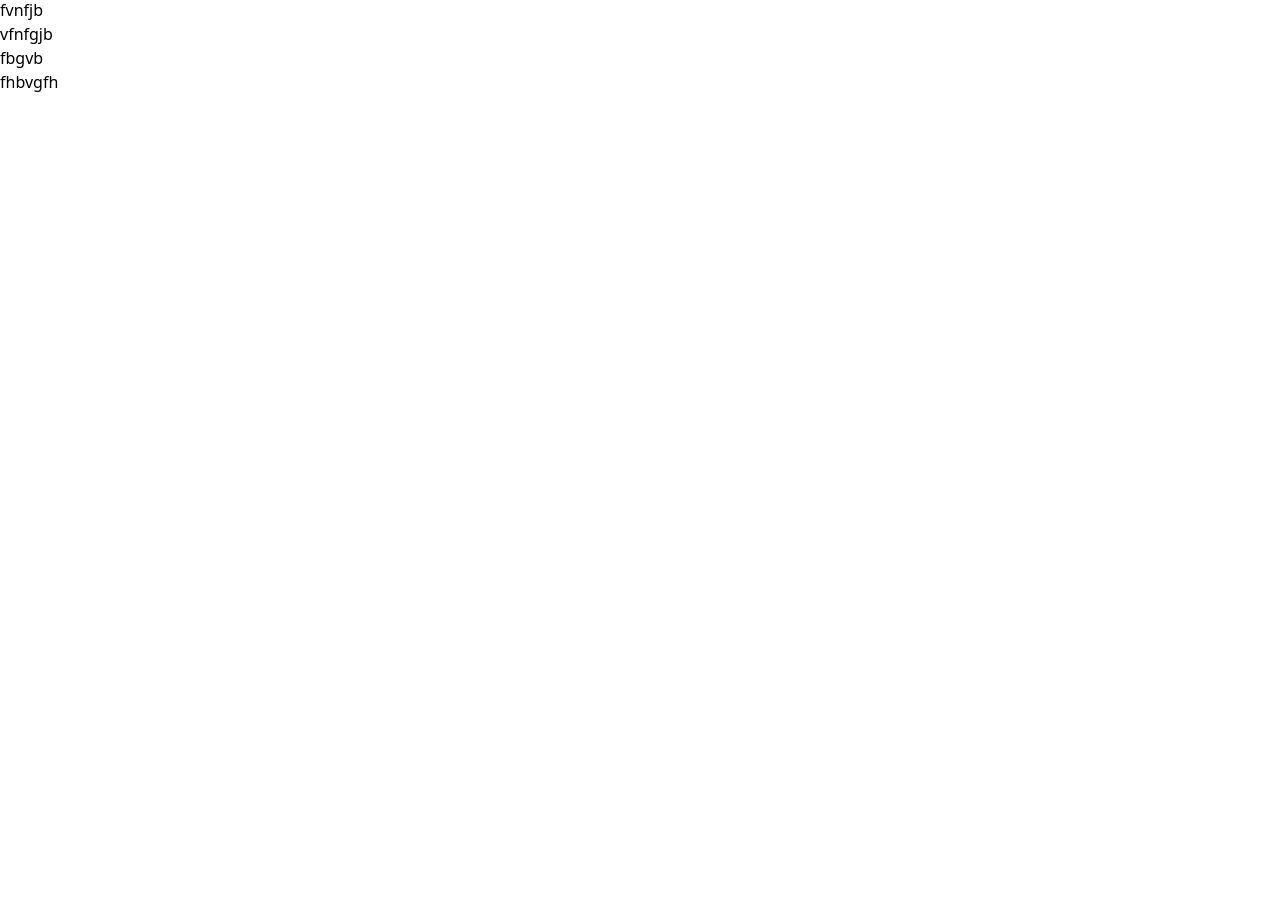
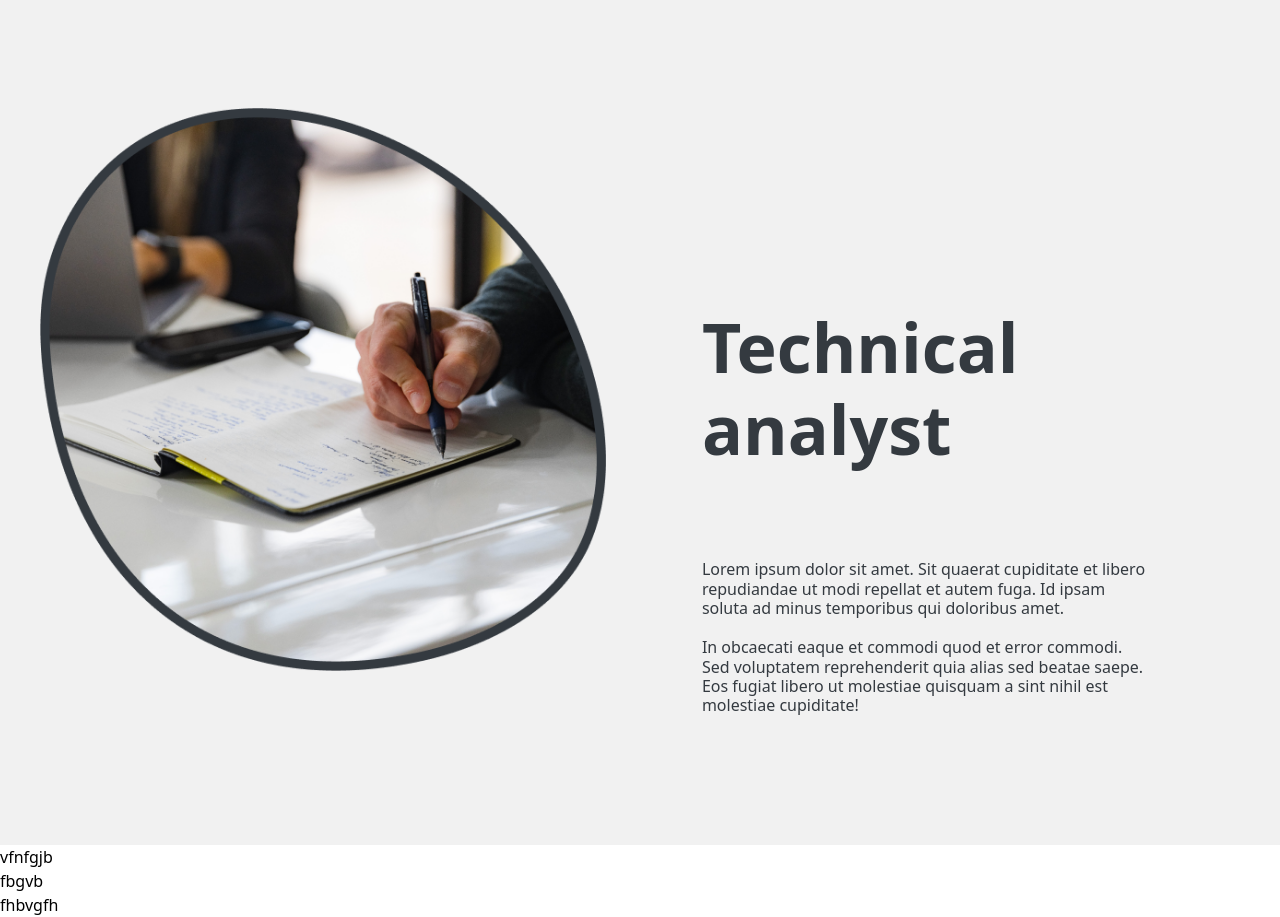
Before and after one commit to TenaRozing1/projektni-zadatak-vue, a Nuxt app: page / in a window 1280 px wide. Shown: the part 3763-4680 px from the top of the page. Before the commit the page ends 3857 px from the top, so only its background shows below. Built offline with nearby package versions, Linux system fonts and the light colour scheme.

Commit message:
Finished responsive design for this section

```diff
--- a/components/WhiteSection.vue
+++ b/components/WhiteSection.vue
@@ -1,13 +1,15 @@
 <template>
-    <!-- <div class="bg-projectColors-light-gray">
-        <div class="flex pb-133p">
-            <div class=" pt-110p pl-262p pr-144p">
-                <img src="../images/book.png" class="relative">
+    <div class="bg-projectColors-light-gray hidden md:block">
+        <div
+            class="flex flex-col lg:flex-row items-center lg:items-start justify-center mx-10 lg:mx-0 pb-133p pt-110p lg:pl-10 xxxl:pl-262p lg:mr-10 xxxl:mr-130p">
+            <div class="lg:pr-10 xl:pr-24 xxxl:pr-144p">
+                <img src="../images/book.png" class="px-10 lg:px-0">
             </div>
             <div class="flex justify-end">
-                <div class="mr-130p pt-198p">
-                    <h2 class="font-black text-gray-section-1 text-projectColors-dark-gray pb-90p">Technical analyst</h2>
-                    <p class="max-w-482p w-full text-projectColors-dark-gray text-gray-section-2 h-152p">Lorem ipsum dolor
+                <div class="pt-20 lg:pt-198p">
+                    <h2 class="font-black text-gray-section-1 text-projectColors-dark-gray pb-12 lg:pb-90p">Technical
+                        analyst</h2>
+                    <p class="max-w-450p w-full text-projectColors-dark-gray text-gray-section-2 h-152p">Lorem ipsum dolor
                         sit
                         amet.
                         Sit quaerat
@@ -22,8 +24,5 @@
                 </div>
             </div>
         </div>
-    </div> -->
-    <div>
-        fvnfjb
     </div>
 </template>
```
